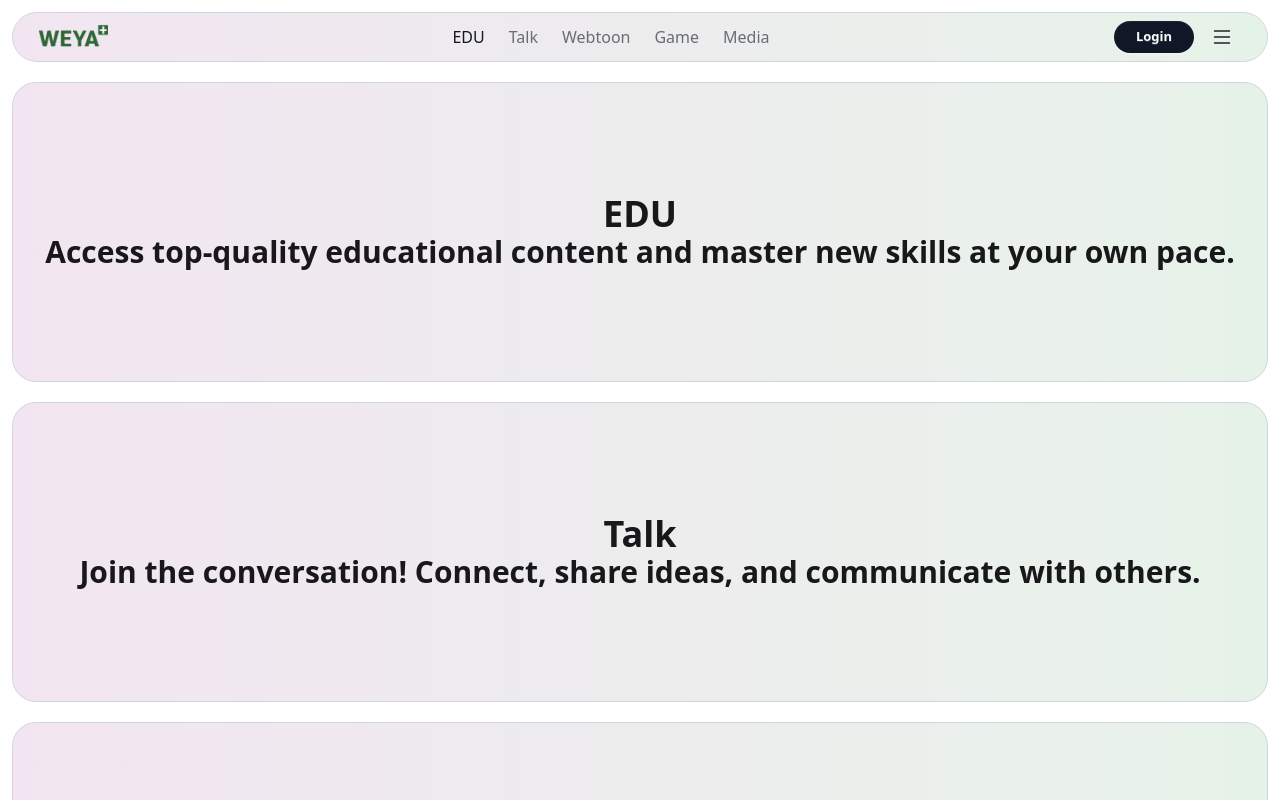
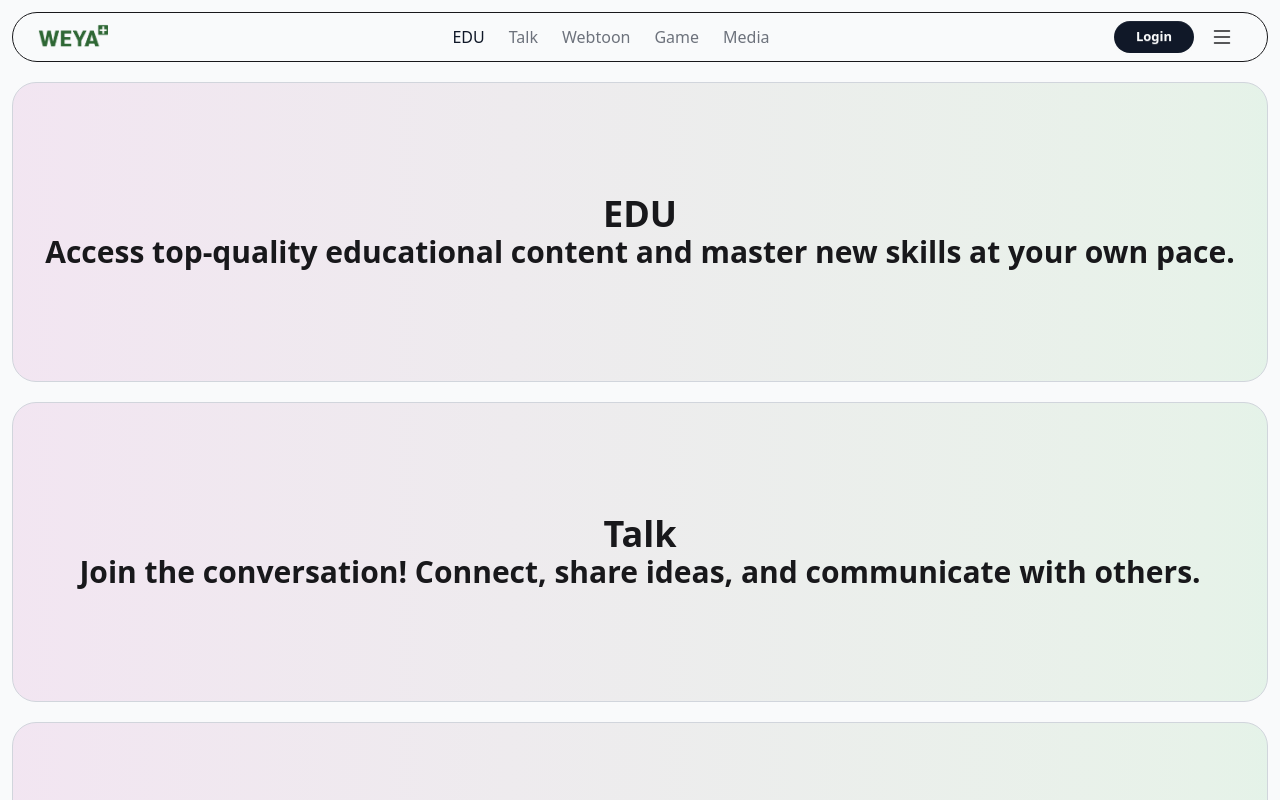
Before and after one commit to shahbozshirinboyev/weya-plus.uz, a React (Vite) app: page / in a window 1280 px wide. Shown: the top 800 px of the page. Built offline with nearby package versions, Linux system fonts and the light colour scheme.

Commit message:
New section...

```diff
--- a/src/components/Navbar.jsx
+++ b/src/components/Navbar.jsx
@@ -7,10 +7,9 @@ function Navbar() {
   return (
     <>
       <div className="container mx-auto px-3 sticky top-1 my-3 z-15">
-        <div
-          className="w-full shadow-none border border-gray-300 dark:border-gray-600 bg-base-200 bg-gradient-to-r from-[#eed9ed]/60 dark:from-[#eed9ed]/10 to-[#2ec05a]/10
-        rounded-full px-[25px] flex justify-between items-center h-[50px]"
-        >
+
+        <div className="w-full rounded-full px-[25px] flex justify-between items-center h-[50px] border">
+
           <NavLink to="/">
             <img src={logo} alt="LOGO" className="w-[70px] cursor-pointer" />
           </NavLink>
--- a/src/index.css
+++ b/src/index.css
@@ -4,13 +4,13 @@
 @plugin "daisyui" { themes: all; }
 
  html.dark {
-  /* background-color: #000318; */
+  background-color: oklch(13% 0.028 261.692);
   /* background-attachment: fixed; */
   /* background-repeat: repeat; */
 }
 
 html:not(.dark) {
-  /* background-color: #fcfcfc; */
+  background-color: oklch(98.5% 0.002 247.839);
   /* background-attachment: fixed; */
   /* background-repeat: repeat; */
 }
```
